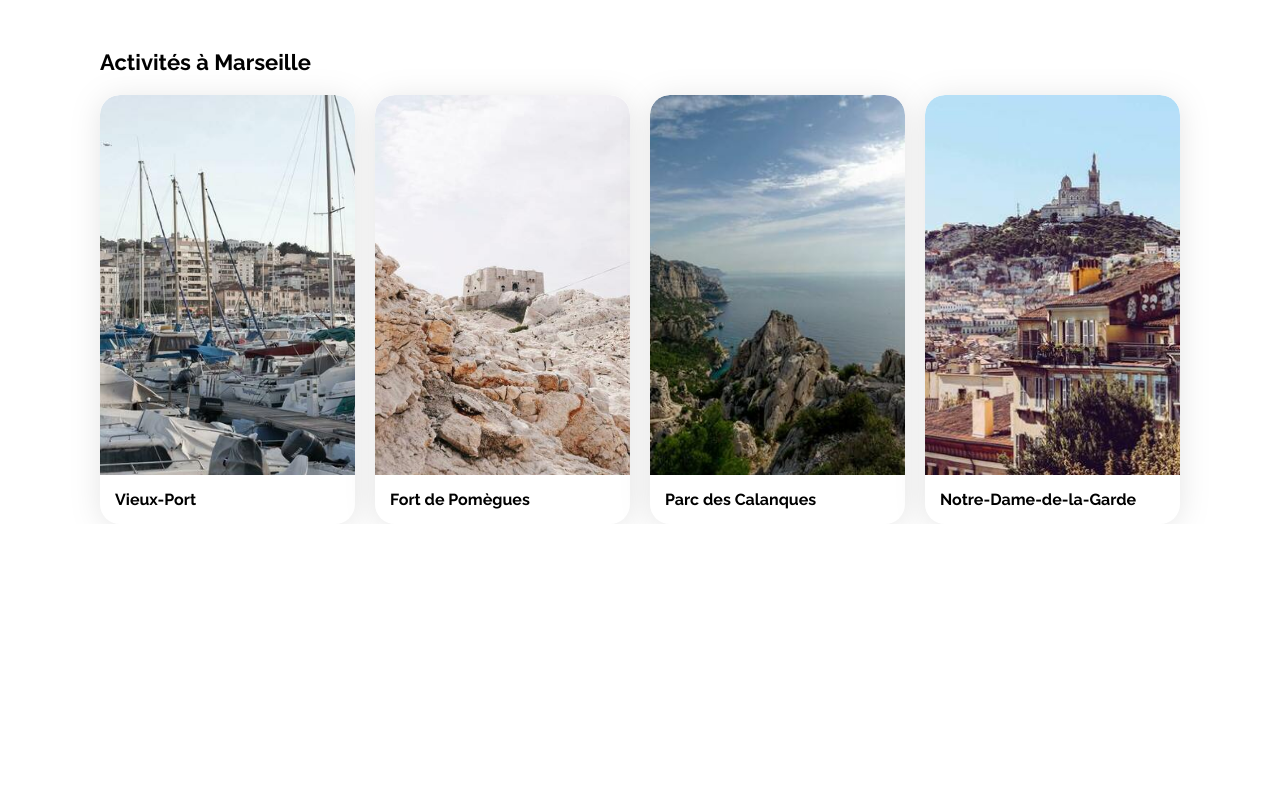
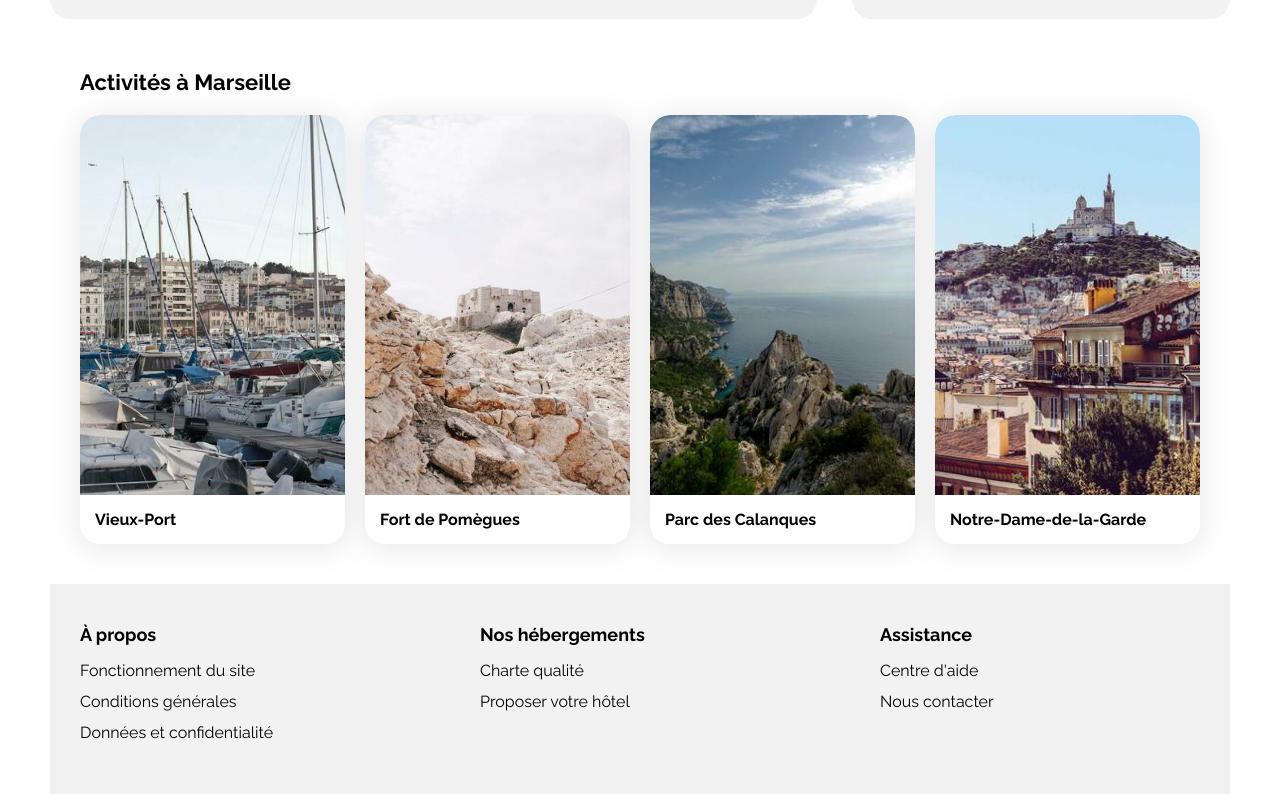
Before and after one commit to lucie-devcode/booki, a plain HTML site: page index.html in a window 1280 px wide. Shown: the part 956-1750 px from the top of the page. Before the commit the page ends 1480 px from the top, so only its background shows below. Drawn offline with Linux system fonts and the light colour scheme.

Commit message:
ajout du footer

```diff
--- a/css/style.css
+++ b/css/style.css
@@ -28,7 +28,7 @@ a {
 .main-container {
     width: 100%;
     max-width: 1440px;
-    padding: 0 50px; /*faut il garder sur toute la page?*/
+    padding: 0 50px;
     box-sizing: border-box;
 }
 
@@ -37,10 +37,11 @@ a {
 header {
     margin-top: 0;
     margin-bottom: 50px;
+    padding: 0;
 }
 
 h1 {
-    margin: 0 0 5px; /* 5px sous le titre */
+    margin: 0 0 5px;
     font-size: 22px;
 }
 
@@ -48,7 +49,7 @@ h1 {
 .navbar {
     display: flex;
     justify-content: space-between;
-    align-items: flex-end;
+    align-items: flex-start;
     margin: 0 auto;
     width: 100%;
     padding-top: 0;
@@ -59,6 +60,8 @@ header .logo img {
     display: block;     /* enlève le petit gap inline */
     height: 20px;       /* taille maquette */
     width: auto;
+    margin-top: 30px;
+
 }
 
 .nav-links {
@@ -70,7 +73,7 @@ header .logo img {
     display: inline-block;
     position: relative;
     padding-top: 16px;
-    font-size: 14px;
+    font-size: 16px;
     font-weight: 400;
     color: black;
 
@@ -280,7 +283,7 @@ header .logo img {
 }
 
 .afficher-plus {
-    margin-top: 20px;             /* = gap de la grille pour un alignement propre */
+    margin-top: 20px;           /* = gap de la grille */
 }
 
 .section-title {
@@ -360,7 +363,7 @@ header .logo img {
 /*********** Activites ***********/
 
 .activites {
-    padding: 0 50px;
+    padding: 0 30px;
     margin-top: 50px;
 }
 
@@ -397,6 +400,47 @@ header .logo img {
     margin: 0;
 }
 
+/****** Footer ***********/
+.footer {
+  background: var(--main-bg-color);
+  padding: 40px 30px;
+  margin-top: 40px;
+  box-sizing: border-box;
+}
+
+.footer-columns {
+  display: flex;
+  gap: 80px; /* espace entre colonnes */
+}
+
+.footer-col {
+  flex: 1;
+  min-width: 0;
+}
+
+.footer-title {
+  margin: 0 0 16px;
+  font-size: 18px;
+}
+
+.footer-list {
+  list-style: none;
+  padding: 0; /* supprime le décalage à gauche */
+  margin: 0;
+}
+
+.footer-list li {
+  margin: 12px 0;
+}
+
+.footer-list a {
+  color: inherit;
+  text-decoration: none;
+}
+
+.footer-list a:hover {
+  text-decoration: underline;
+}
 
 /* Le code ci-dessous correspond à la version responsive uniquement */
 
--- a/index.html
+++ b/index.html
@@ -26,10 +26,11 @@
                 <img src="images/logo/Booki.png" alt="logo de Booki">
                 </div>
 
+
                 <!-- Liens de navigation -->
                 <div class="nav-links">
-                    <a href="#">Hébergements</a>
-                    <a href="#">Activités</a>
+                    <a href="#hebergements">Hébergements</a>
+                    <a href="#activites">Activités</a>
                 </div>
             </nav>
         </header>
@@ -44,13 +45,10 @@
             <div class="search-icon" aria-hidden="true">
                 <i class="fa-solid fa-location-dot"></i>
             </div>
-
-            <div class="search-location">
-                Marseille, France
-            </div>
-
+            <input type="text" placeholder="Marseille, France" class="search-location">
             <a href="#" class="search-button">Rechercher</a>
         </div>
+    </section>
 
     <!-- FILTERS -->
 
@@ -86,7 +84,7 @@
 
     <!-- HEBERGEMENTS -->
 
-        <section class="hebergements">
+        <section id="hebergements" class="hebergements">
             <div class="hebergements-title">
                 <h2 class="section-title">Hébergements à Marseille</h2>
             </div>
@@ -284,7 +282,7 @@
 
         <!-- ACTIVITES -->
 
-    <section class="activites">
+    <section id="activites" class="activites">
         <div class="activites-title">
             <h2 class="section-title">Activités à Marseille</h2>
         </div>
@@ -303,7 +301,7 @@
 
             <a href="#">
                 <article class="card">
-                    <img class="card-img" src="./images/activites/paul-hermann.jpg" alt="Vue du fort de Pomègues"/>
+                    <img class="card-img" src="./images/activites/paul-hermann.jpg" alt="Vue du fort de Pomègues">
                             <div class="card-content">
                                 <div class="card-txt">
                                     <h3 class="card-title">Fort de Pomègues</h3>
@@ -314,7 +312,7 @@
 
             <a href="#">
                 <article class="card">
-                    <img class="card-img" src="./images/activites/kilyan-sockalingum.jpg" alt="Vue du parc des Calanques"/>
+                    <img class="card-img" src="./images/activites/kilyan-sockalingum.jpg" alt="Vue du parc des Calanques">
                             <div class="card-content">
                                 <div class="card-txt">
                                     <h3 class="card-title">Parc des Calanques</h3>
@@ -325,7 +323,7 @@
 
              <a href="#">
                 <article class="card">
-                    <img class="card-img" src="./images/activites/florian-wehde.jpg" alt="Vue de Notre-Dame-de-la-Garde"/>
+                    <img class="card-img" src="./images/activites/florian-wehde.jpg" alt="Vue de Notre-Dame-de-la-Garde">
                             <div class="card-content">
                                 <div class="card-txt">
                                     <h3 class="card-title">Notre-Dame-de-la-Garde</h3>
@@ -335,9 +333,36 @@
             </a>
         </div>
     </section>
+    </main>
 
-        </main>
-        <footer></footer>
+    <footer class="footer" aria-labelledby="footer-heading">
+        <div class="footer-columns">
+            <section class="footer-col">
+                <h3 id="footer-heading" class="footer-title">À propos</h3>
+                <ul class="footer-list">
+                    <li><a href="#">Fonctionnement du site</a></li>
+                    <li><a href="#">Conditions générales</a></li>
+                    <li><a href="#">Données et confidentialité</a></li>
+                </ul>
+            </section>
+
+            <section class="footer-col">
+                <h3 class="footer-title">Nos hébergements</h3>
+                    <ul class="footer-list">
+                        <li><a href="#">Charte qualité</a></li>
+                        <li><a href="#">Proposer votre hôtel</a></li>
+                    </ul>
+            </section>
+
+            <section class="footer-col">
+                <h3 class="footer-title">Assistance</h3>
+                    <ul class="footer-list">
+                        <li><a href="#">Centre d'aide</a></li>
+                        <li><a href="#">Nous contacter</a></li>
+                    </ul>
+            </section>
+        </div>
+    </footer>
     </div>
 </body>
 
```
Lines whose indentation alone changed are shown as unchanged.
